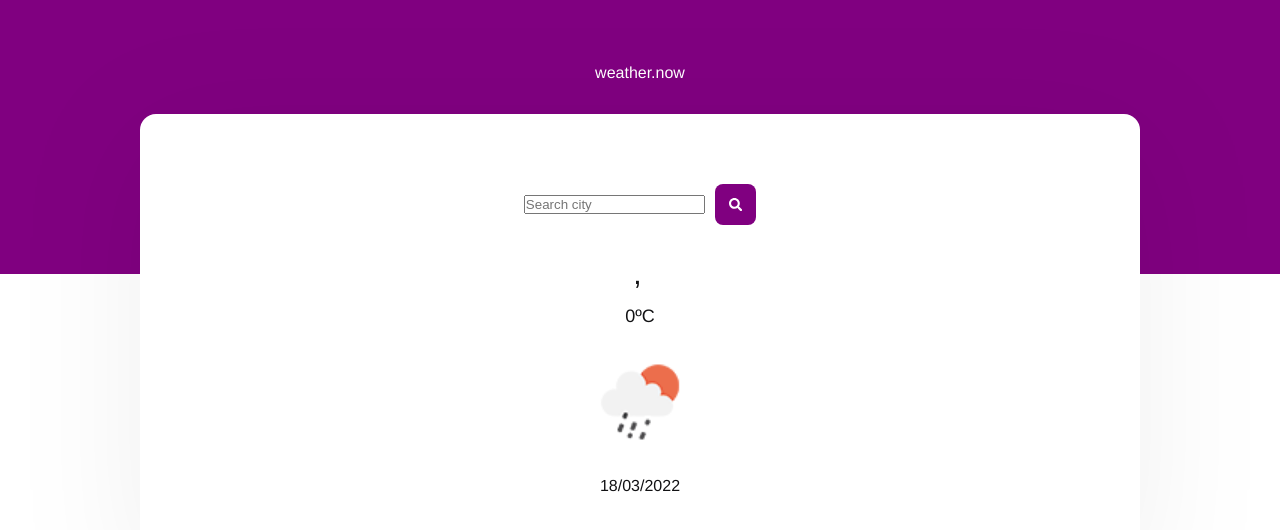
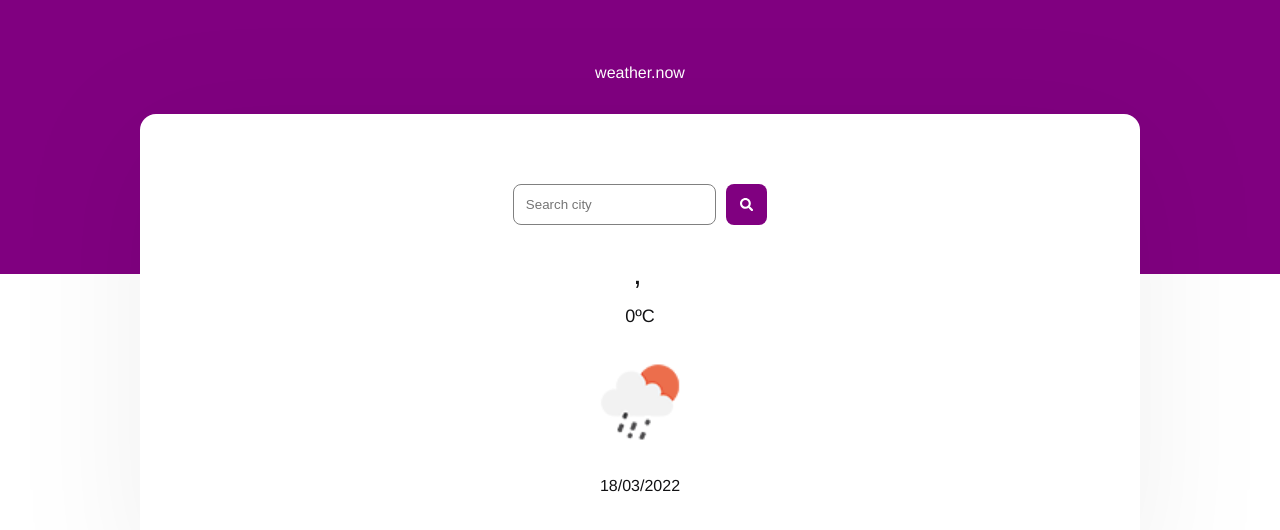
Before and after one commit to jbiers/weather-now, a React app: page / in a window 1280 px wide. Shown: the top 530 px of the page. Built offline with nearby package versions, Linux system fonts and the light colour scheme; no server answers.

Commit message:
styled search bar

```diff
--- a/src/styles/searchContent.scss
+++ b/src/styles/searchContent.scss
@@ -12,10 +12,21 @@ div.searchContent {
     transition: filter 0.2s;
 
     margin-left: 10px;
-
     &:hover {
         filter: brightness(0.7);
         cursor: pointer;
     }
   }
+
+  input.searchCity {
+    padding: 12px;
+    border-radius: 8px;
+    border: 1px solid gray;
+
+    &:active, &:focus {
+      border: 1px solid black;
+      background-color: #edeef0;
+      outline: none;
     }
+  }
+}
```
Lines whose indentation alone changed are shown as unchanged.
